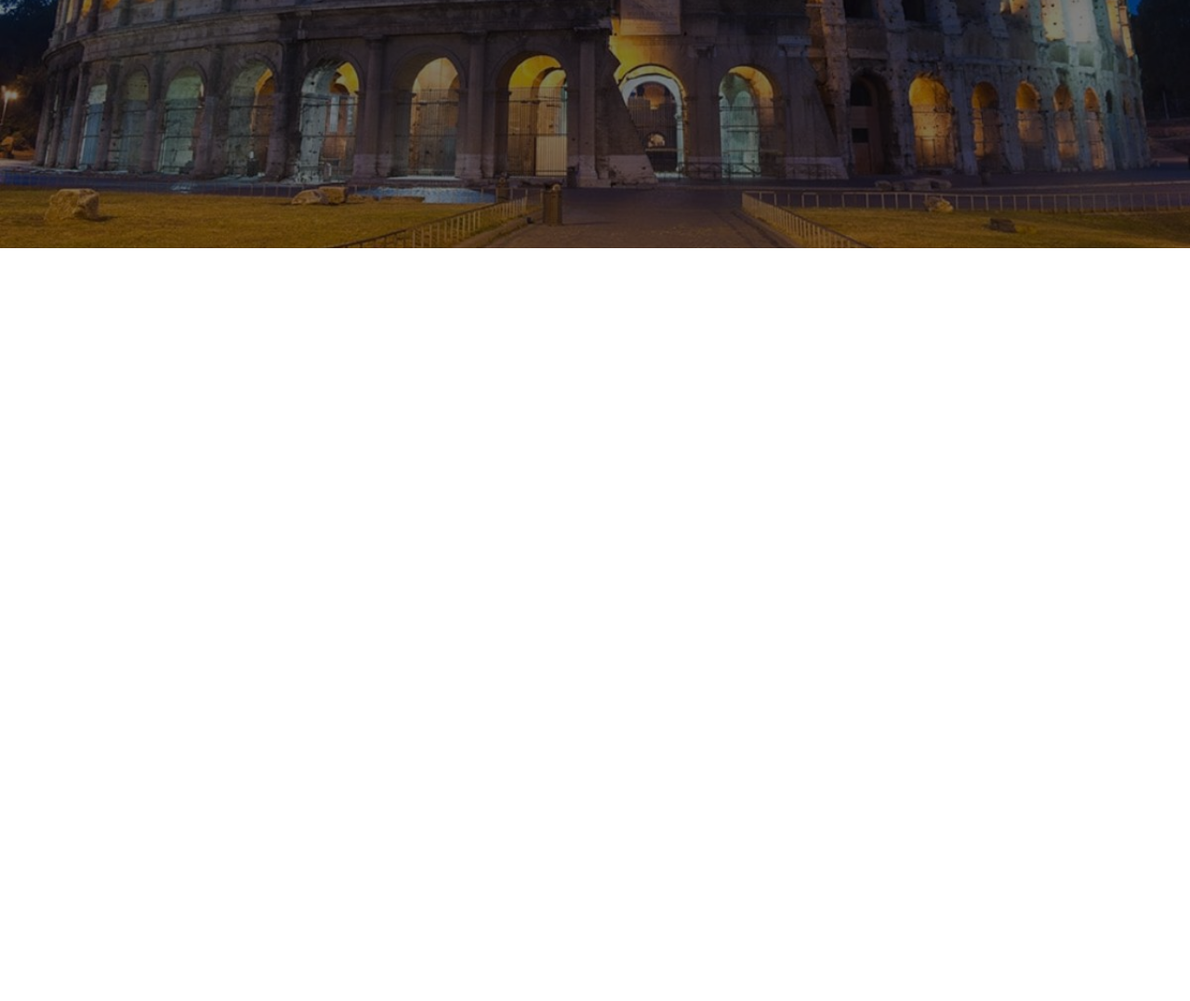
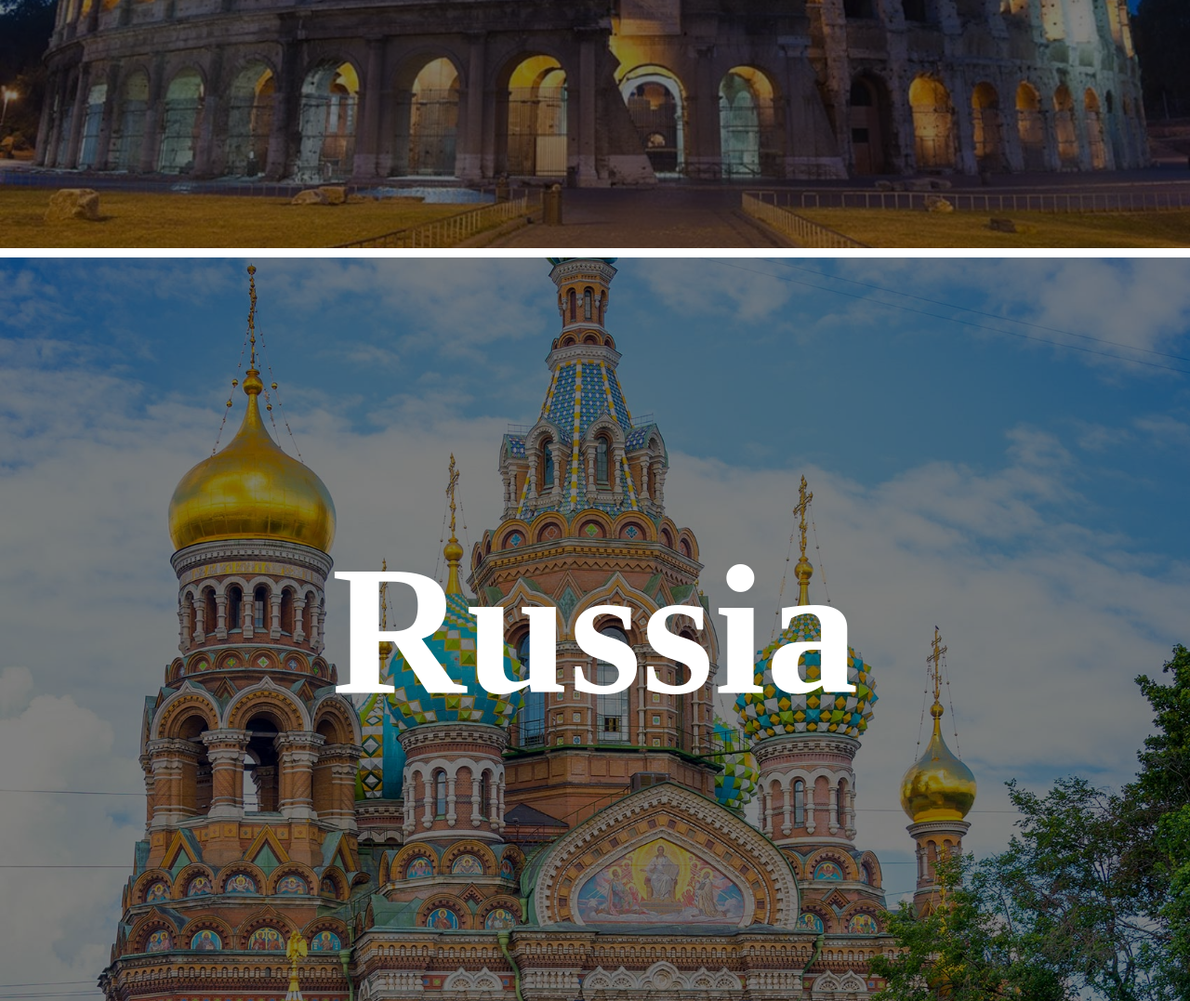
Before and after one commit to Mirko01-rgb/htmlcss-airbnb, a plain HTML site: page index.html in a window 1280 px wide. Shown: the part 533-1610 px from the top of the page at 93% size. Before the commit the page ends 800 px from the top, so only its background shows below. Drawn offline with Linux system fonts and the light colour scheme.

Commit message:
Seconda città: RUSSIA

```diff
--- a/css/style.css
+++ b/css/style.css
@@ -37,3 +37,35 @@
   color: white;
   z-index:750;
 }
+
+
+
+/* Russia */
+#container1{
+  background-image: url(../img/Russia.jpg);
+  background-size: cover;
+  height: 100vh;
+  position: relative;
+  margin-top: 10px;
+
+}
+
+#layover1{
+  background-color: rgba(0, 0, 0, 0.5);
+  position: absolute;
+  top:0;
+  left:0;
+  bottom:0;
+  right:0;
+  z-index:700;
+}
+
+#titolo1{
+  position:absolute;
+  top: 50%;
+  left: 50%;
+  transform: translate(-50%, -50%);
+  font-size: 100px;
+  color: white;
+  z-index:750;
+}
--- a/index.html
+++ b/index.html
@@ -19,6 +19,16 @@
     </div>
 
 
+    <!-- Russia  -->
+
+    <div id="container1">
+      <div id="titolo1">
+       <h1>Russia</h1>
+     </div>
+     <div id="layover1">
+
+     </div>
+    </div>
 
 
 
```
